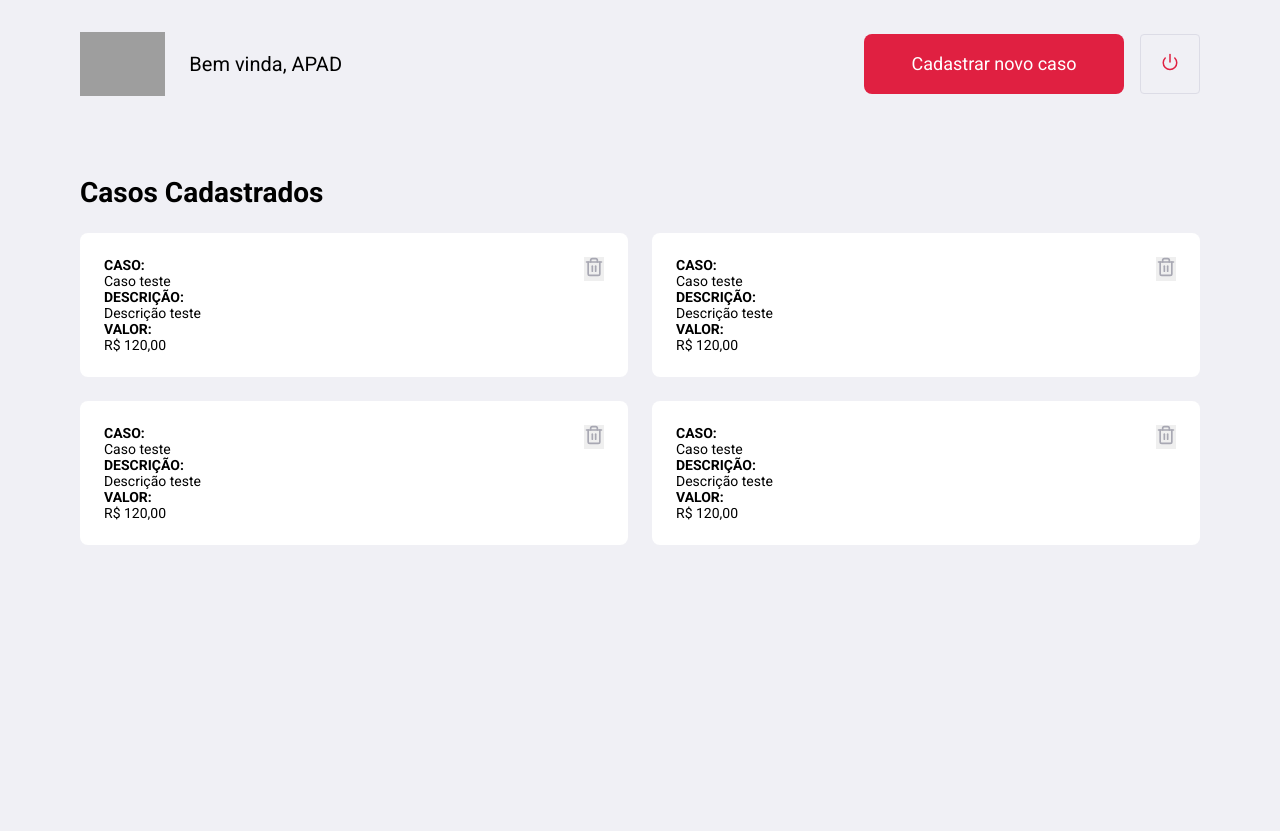
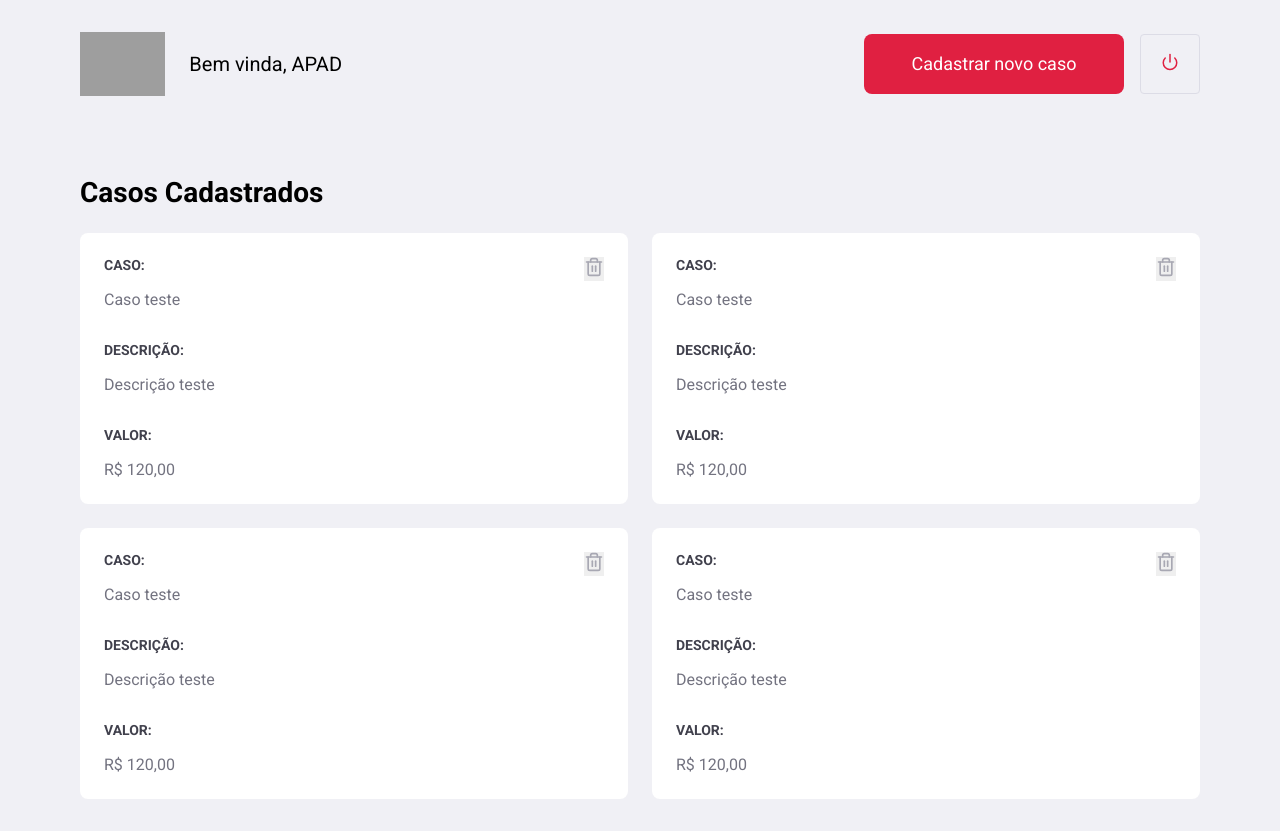
Before and after one commit to thamirisbalbi/omnistack-frontend-react, a React (Create React App) app: page /profile in a window 1280 px wide. Before the commit the page ends 800 px from the top, so only its background shows below. Built offline with nearby package versions, Linux system fonts and the light colour scheme; grey boxes are pictures that could not be loaded.

Commit message:
Estilização de strong e parágrafo da pag profile

```diff
--- a/src/pages/Profile/styles.css
+++ b/src/pages/Profile/styles.css
@@ -69,3 +69,19 @@
 .profile-container ul li button:hover {
     opacity: 0.8;
 }
+
+.profile-container ul li strong {
+    display:block;
+    margin-bottom: 16px;
+    color: #41414d;
+}
+
+.profile-container ul li p + strong {
+    margin-top: 32px;
+} /*Para todo o strong que não seja o primeiro*/
+
+.profile-container ul li p {
+    color: #737380;
+    line-height: 21px;
+    font-size: 16px;
+}
```
